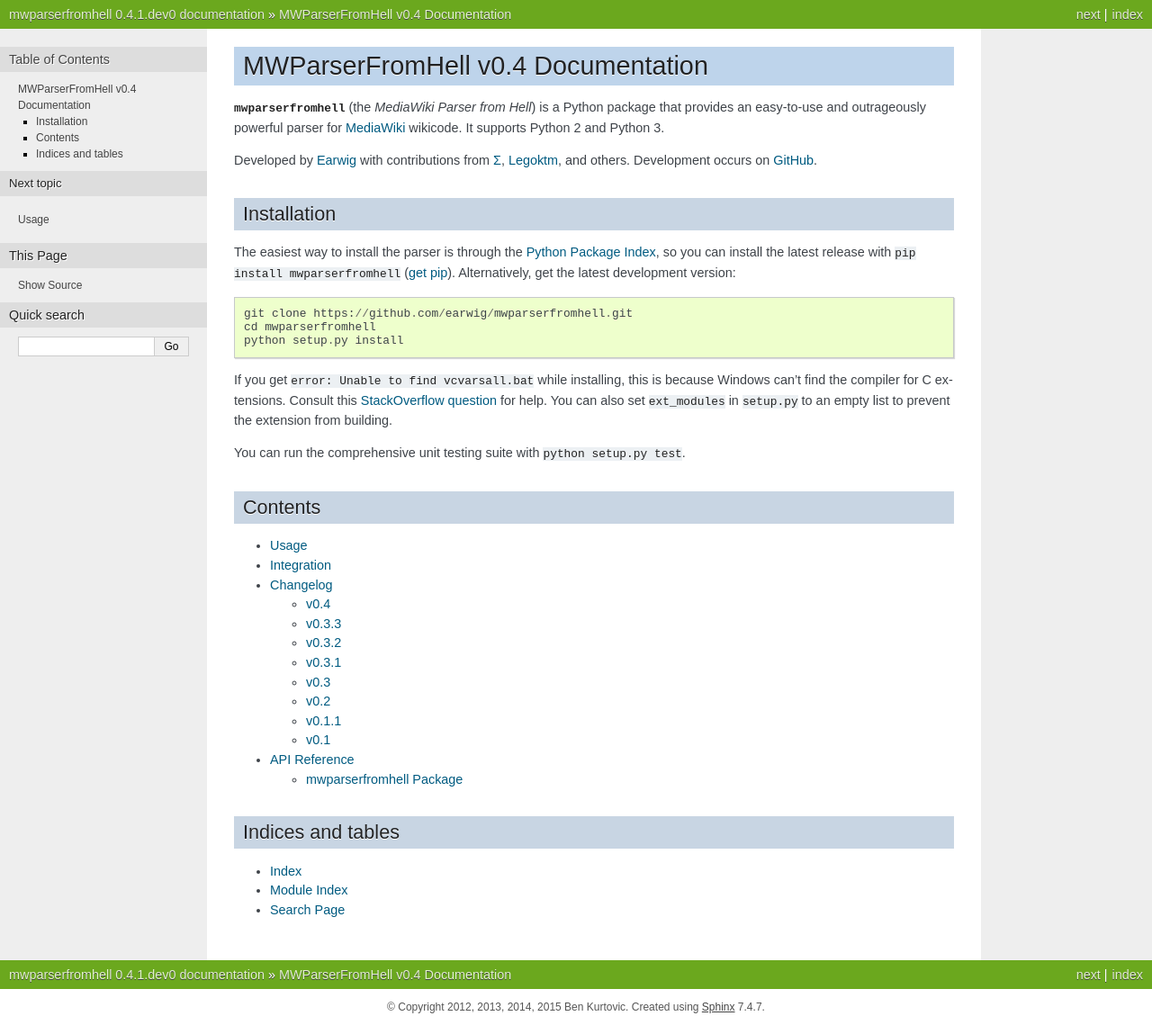
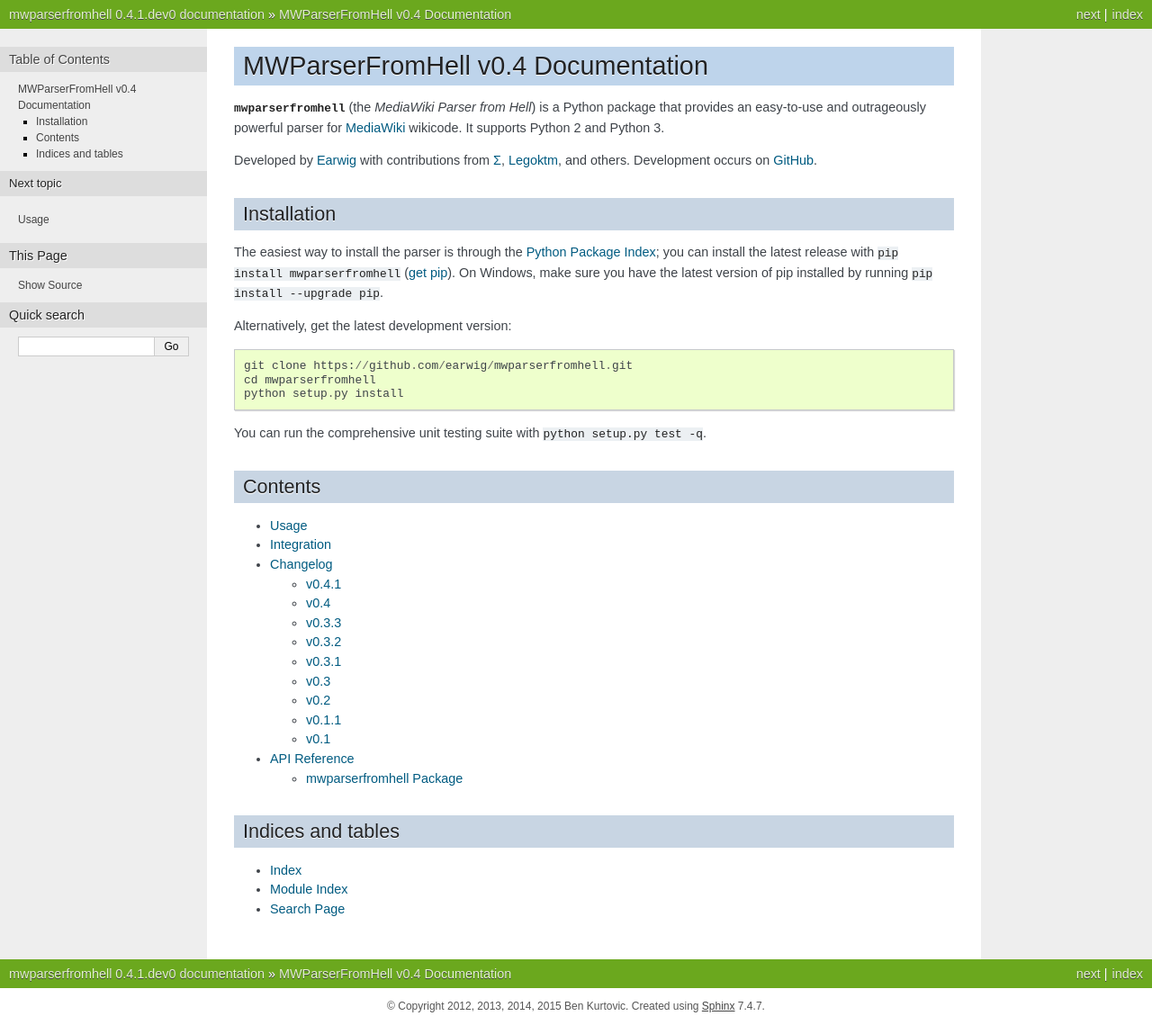
Before and after one commit to earwig/mwparserfromhell, a Sphinx documentation site: the page built from docs/index.rst, in a window 1280 px wide. Shown: the whole page at 90% size. Built offline with Sphinx 7.4.7, drawn with Linux system fonts in a browser that asks for light colours.

Commit message:
Update the changelogs; sync README with docs on new Windows builds.

```diff
--- a/README.rst
+++ b/README.rst
@@ -156,7 +156,6 @@
 .. _Legoktm:                http://en.wikipedia.org/wiki/User:Legoktm
 .. _GitHub:                 https://github.com/earwig/mwparserfromhell
 .. _Python Package Index:   http://pypi.python.org
-.. _StackOverflow question: http://stackoverflow.com/questions/2817869/error-unable-to-find-vcvarsall-bat
 .. _get pip:                http://pypi.python.org/pypi/pip
 .. _EarwigBot:              https://github.com/earwig/earwigbot
 .. _Pywikibot:              https://www.mediawiki.org/wiki/Manual:Pywikibot
--- a/docs/index.rst
+++ b/docs/index.rst
@@ -17,24 +17,22 @@
 Installation
 ------------
 
-The easiest way to install the parser is through the `Python Package Index`_,
-so you can install the latest release with ``pip install mwparserfromhell``
-(`get pip`_). Alternatively, get the latest development version::
+The easiest way to install the parser is through the `Python Package Index`_;
+you can install the latest release with ``pip install mwparserfromhell``
+(`get pip`_). On Windows, make sure you have the latest version of pip
+installed by running ``pip install --upgrade pip``.
+
+Alternatively, get the latest development version::
 
     git clone https://github.com/earwig/mwparserfromhell.git
     cd mwparserfromhell
     python setup.py install
 
-If you get ``error: Unable to find vcvarsall.bat`` while installing, this is
-because Windows can't find the compiler for C extensions. Consult this
-`StackOverflow question`_ for help. You can also set ``ext_modules`` in
-``setup.py`` to an empty list to prevent the extension from building.
-
-You can run the comprehensive unit testing suite with ``python setup.py test``.
+You can run the comprehensive unit testing suite with
+``python setup.py test -q``.
 
 .. _Python Package Index:   http://pypi.python.org
 .. _get pip:                http://pypi.python.org/pypi/pip
-.. _StackOverflow question: http://stackoverflow.com/questions/2817869/error-unable-to-find-vcvarsall-bat
 
 Contents
 --------
```
Also changed, not shown: docs/changelog.rst (+11 -0 lines), 1 other file.
